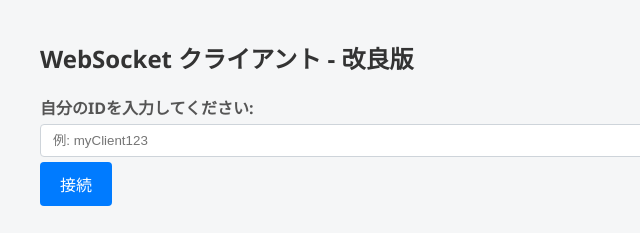
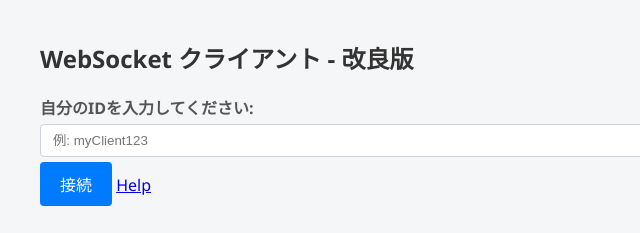
Before and after one commit to psannetwork/logger, a browser extension: page 3/index.html in a window 1280 px wide. Shown: the top 233 px of the page, 0-640 px from the left. Drawn offline with Linux system fonts and the light colour scheme.

Commit message:
Update index.html

```diff
--- a/3/index.html
+++ b/3/index.html
@@ -230,6 +230,7 @@
     <input type="text" id="clientId" list="savedIds" placeholder="例: myClient123" />
     <datalist id="savedIds"></datalist>
     <button id="connectButton">接続</button>
+    <a href="/README.html">Help</a>
   </div>
 
   <!-- メッセージ送信フォーム -->
```
